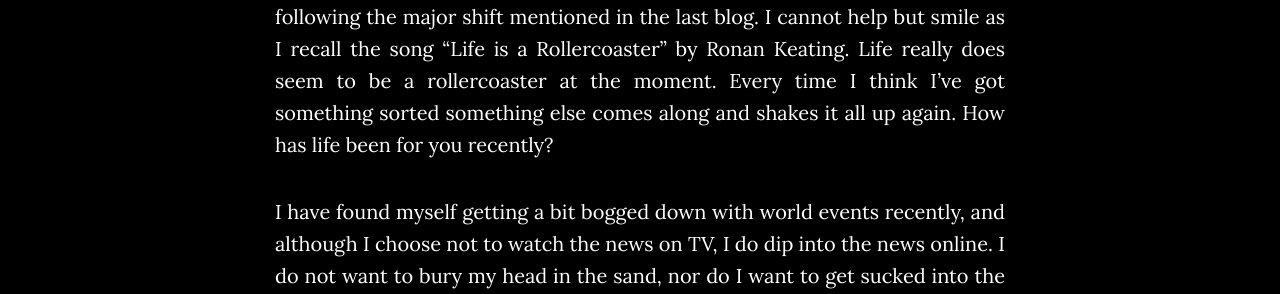
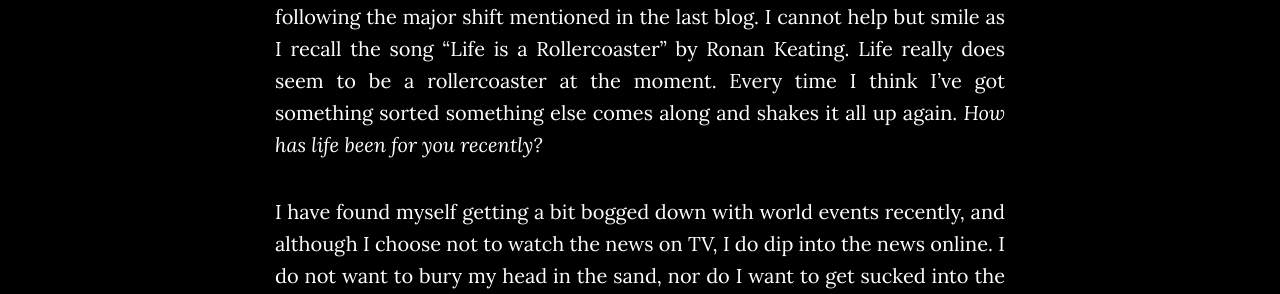
Before and after one commit to cardsfromtheedge/cardsfromtheedge.github.io, a Jekyll site: the page built from _posts/2016-11-09-More-Roller-Coasting.md, in a window 1280 px wide and 900 px high, scrolled down 811 px. Shown: the part 320-614 px from the top of the window. Built offline with Jekyll 4.4.1, drawn with Linux system fonts in a browser that asks for light colours; some of the changed text lies outside the part shown.

Commit message:
Update 2016-11-09-More-Roller-Coasting.md

```diff
--- a/_posts/2016-11-09-More-Roller-Coasting.md
+++ b/_posts/2016-11-09-More-Roller-Coasting.md
@@ -6,7 +6,7 @@ date:       2016-11-09 12:00:00
 author:     "Jo Turner"
 header-img: "img/findhornbeach.jpg"
 ---
-It was with trepidation that I set out to write this next blog post… even though I knew what lay ahead, I had no idea how I would feel over the coming weeks following the major shift mentioned in the last blog. I cannot help but smile as I recall the song “Life is a Rollercoaster” by Ronan Keating. Life really does seem to be a rollercoaster at the moment. Every time I think I’ve got something sorted something else comes along and shakes it all up again. How has life been for you recently?
+It was with trepidation that I set out to write this next blog post… even though I knew what lay ahead, I had no idea how I would feel over the coming weeks following the major shift mentioned in the last blog. I cannot help but smile as I recall the song “Life is a Rollercoaster” by Ronan Keating. Life really does seem to be a rollercoaster at the moment. Every time I think I’ve got something sorted something else comes along and shakes it all up again. *How has life been for you recently?*
 
 I have found myself getting a bit bogged down with world events recently, and although I choose not to watch the news on TV, I do dip into the news online.  I do not want to bury my head in the sand, nor do I want to get sucked into the fear that seems to permeate the mainstream media style of reporting. However, I do feel a need to know what is happening to our beautiful world. I then have to take a deep breath and remind myself to keep being kind and to remember that these wee ripples of kindness are my way of making a difference in the world (albeit a small one).  We all have our part to play and no part is too small. When I feel that I make no difference I remember the analogy of the midge and it’s tiny bite!
 
```
